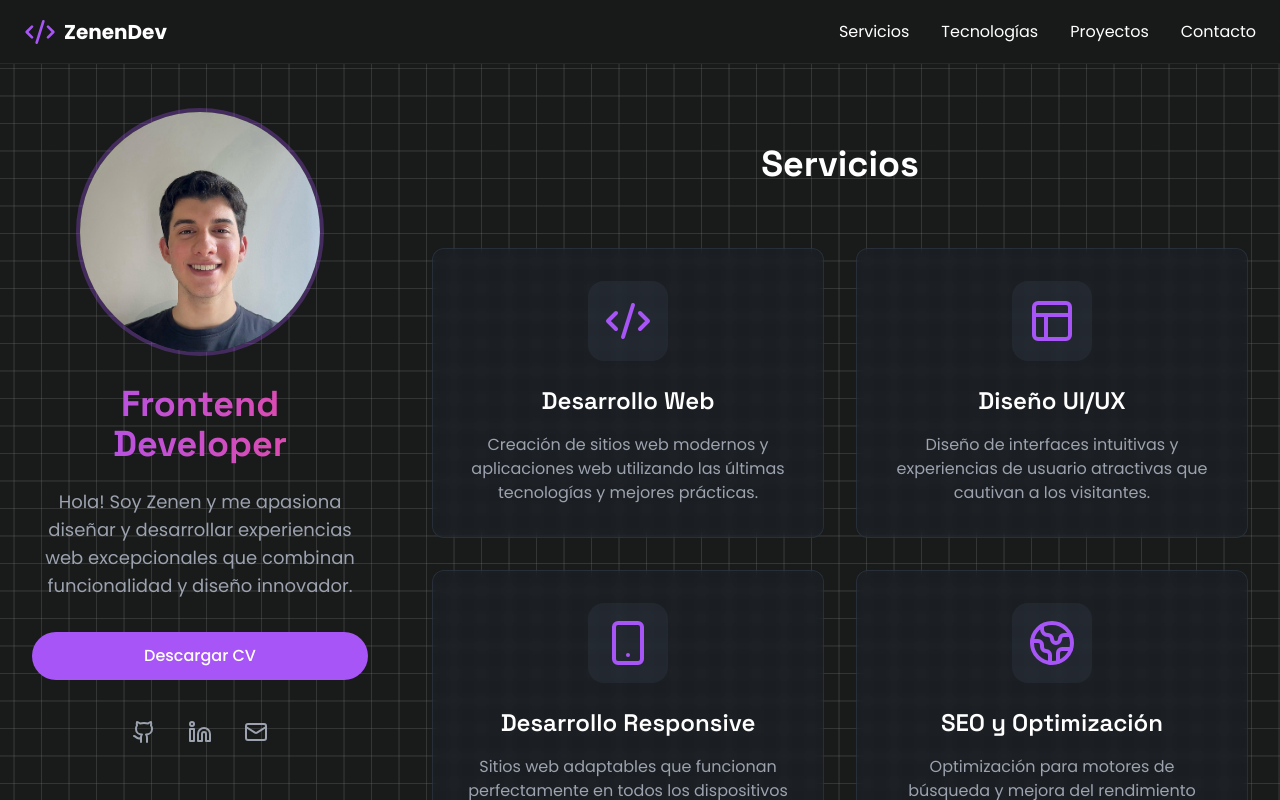
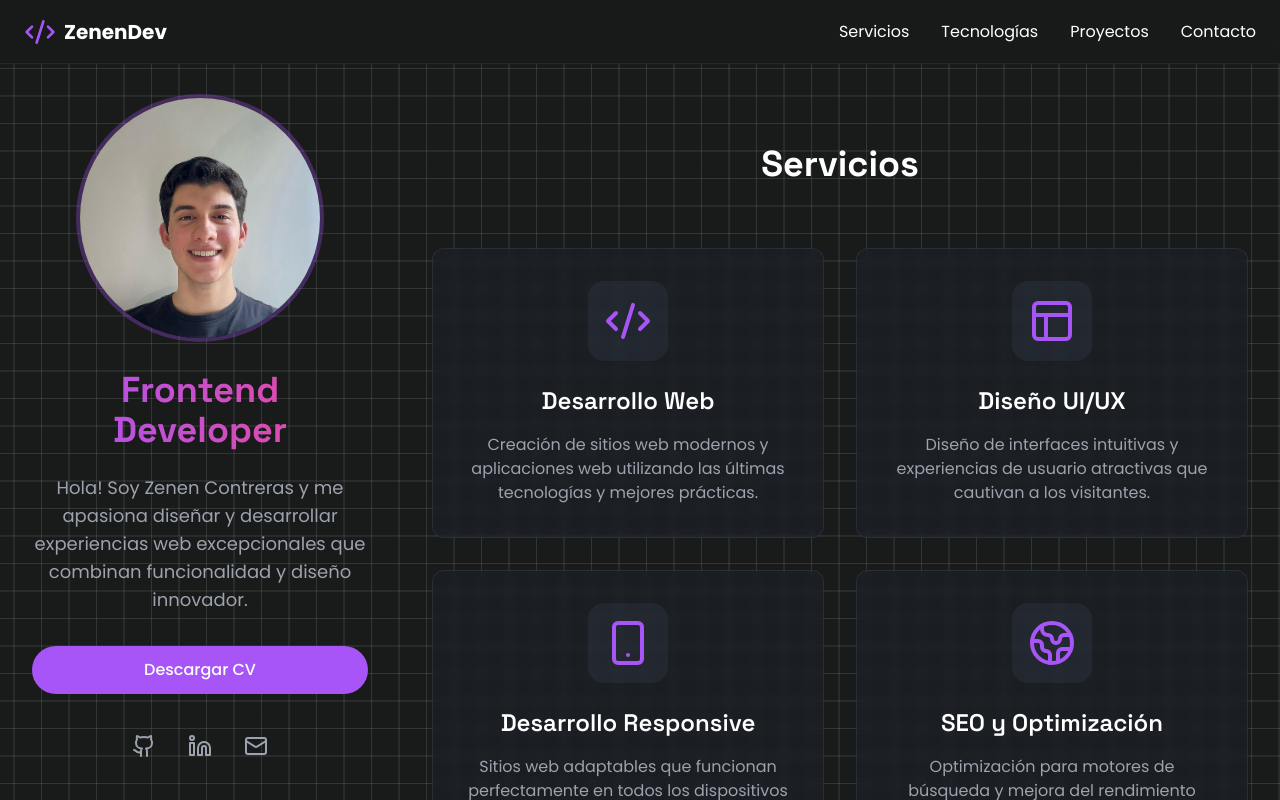
Before and after one commit to ZenenContreras/Portfolio, a React (Vite) app: page / in a window 1280 px wide. Shown: the top 800 px of the page. Built offline with nearby package versions, Linux system fonts and the light colour scheme.

Commit message:
edit titulo y apellido

```diff
--- a/index.html
+++ b/index.html
@@ -4,7 +4,7 @@
     <meta charset="UTF-8" />
     <meta name="viewport" content="width=device-width, initial-scale=1.0" />
     <link rel="icon" type="image/png" href="/src/assets/devicon.png" />
-    <title>Portfolio | ZenenC</title>
+    <title>Portfolio | Zenen</title>
     <link href="https://fonts.googleapis.com/css2?family=Poppins:wght@300;400;500;600;700&family=Space+Grotesk:wght@300;400;500;600;700&display=swap" rel="stylesheet">
   </head>
   <body>
--- a/src/components/Hero.tsx
+++ b/src/components/Hero.tsx
@@ -16,7 +16,7 @@ const Hero = () => {
           Frontend Developer
         </h1>
         <p className="text-lg text-gray-400 mb-8">
-          Hola! Soy Zenen y me apasiona diseñar y desarrollar experiencias web excepcionales que combinan funcionalidad y diseño innovador.
+          Hola! Soy Zenen Contreras y me apasiona diseñar y desarrollar experiencias web excepcionales que combinan funcionalidad y diseño innovador.
         </p>
         <button className="w-full px-8 py-3 bg-purple-500 hover:bg-purple-600 rounded-full font-medium transition-colors duration-200 mb-8">
           Descargar CV
```
